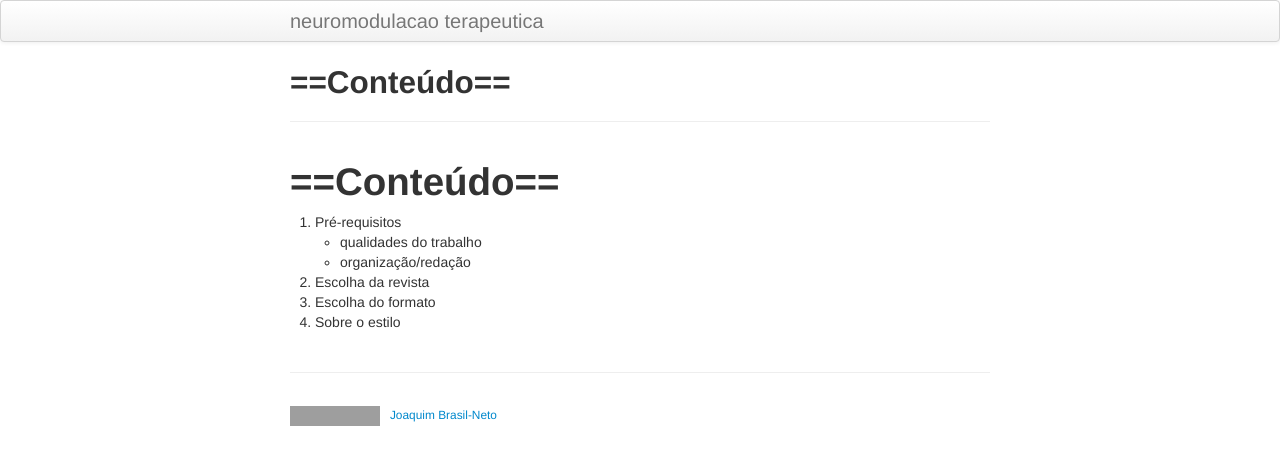
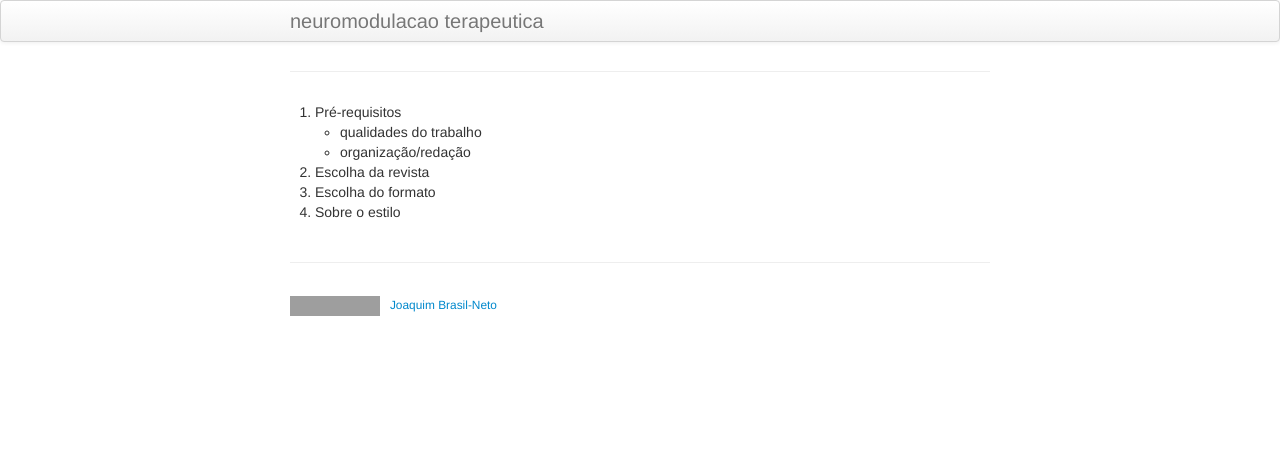
Before and after one commit to sadato/neuromodulacao_terapeutica, a Jekyll site: the page built from pages/fundamentos.md, in a window 1280 px wide. Shown: the top 465 px of the page. Built offline with Jekyll 4.4.1, drawn with Linux system fonts in a browser that asks for light colours; our own code applies the rules of GitHub Pages for plain Markdown files; grey boxes are pictures that could not be loaded.

Commit message:
Update fundamentos.md

```diff
--- a/pages/fundamentos.md
+++ b/pages/fundamentos.md
@@ -4,7 +4,6 @@ title: Como publicar um trabalho científico
 description:Como publicar um trabalho científico.
 ---
 
-# ==Conteúdo==
 
 1. Pré-requisitos
 * qualidades do trabalho
```
